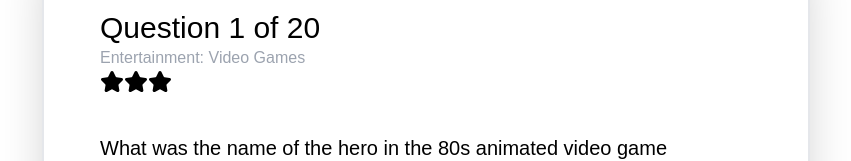
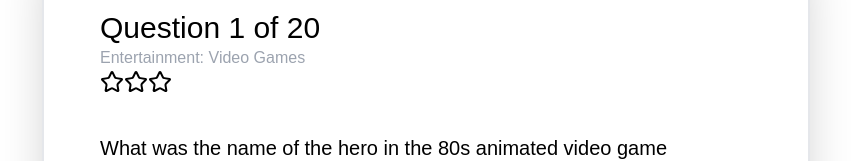
Before and after one commit to MominRazaexp/Quiz_App, a Next.js app: page /questions in a window 1280 px wide. Shown: the part 194-355 px from the top of the page, without its empty margins (214-1065 px from the left). Built offline with nearby package versions, Linux system fonts and the light colour scheme.

Commit message:
refactor: rating star logic using loop

```diff
--- a/src/components/Button.tsx
+++ b/src/components/Button.tsx
@@ -1,6 +1,5 @@
 import React from "react";
 import { ButtonInterface } from "@/Interface/interface";
-
 
 export default function Button({ btnName, btnAction }: ButtonInterface) {
   return (
--- a/src/components/Choice.tsx
+++ b/src/components/Choice.tsx
@@ -1,6 +1,5 @@
 import React from "react";
-import {ChoiceInterface} from "../Interface/interface"
-
+import { ChoiceInterface } from "../Interface/interface";
 
 export default function Choice({
   choices,
--- a/src/components/ResultCard.tsx
+++ b/src/components/ResultCard.tsx
@@ -1,8 +1,13 @@
-import React from 'react'
-import Button from './Button'
-import {ResultInterface} from "../Interface/interface"
+import React from "react";
+import Button from "./Button";
+import { ResultInterface } from "../Interface/interface";
 
-export default function ResultCard({ totalQ , corrected ,handleReStartQuiz ,handleStartQuiz }: ResultInterface) {
+export default function ResultCard({
+  totalQ,
+  corrected,
+  handleReStartQuiz,
+  handleStartQuiz,
+}: ResultInterface) {
   return (
     <div className="bg-white rounded-lg px-2 flex flex-col items-center  text-black w-[20%] py-4  shadow-2xl border-gray-200 border-2">
       <h1 className=" text-xl font-bold">Here is Your Score</h1>
@@ -12,10 +17,9 @@ export default function ResultCard({ totalQ , corrected ,handleReStartQuiz ,hand
         100
       ).toFixed(0)}%`}</span>
       <div className="flex justify-around w-[100%] mt-5 ">
-            <Button btnAction={handleStartQuiz} btnName='Start New Quiz'/>
-            <Button btnAction={handleReStartQuiz} btnName='Restart Quiz'/>
-
+        <Button btnAction={handleStartQuiz} btnName="Start New Quiz" />
+        <Button btnAction={handleReStartQuiz} btnName="Restart Quiz" />
       </div>
     </div>
-  )
+  );
 }
--- a/src/customHooks/useQuizLogic.tsx
+++ b/src/customHooks/useQuizLogic.tsx
@@ -2,6 +2,7 @@ import { useRouter } from "next/navigation";
 import { useState, useEffect } from "react";
 import questions from "../data/questions.json";
 import { currentQInterface } from "@/Interface/interface";
+import { StarIcon } from "@/icon";
 
 export default function useQuizLogic() {
   const router = useRouter();
@@ -49,6 +50,22 @@ export default function useQuizLogic() {
     setIsShowingResult(false);
     setProgress((currentQCount / formatedQuestions.length) * 100);
     setMaxScore(100);
+  };
+
+  const starRating = (difficulty: string): JSX.Element[] => {
+    const filledCount =
+      difficulty === "easy" ? 1 : difficulty === "medium" ? 2 : 3;
+
+    return Array.from({ length: 3 }, (_, index) => (
+      <StarIcon
+        key={index}
+        className={
+          index < filledCount
+            ? "text-black fill-black"
+            : "text-gray-400 fill-gray-400"
+        }
+      />
+    ));
   };
 
   const handleAnswer = (choice: string) => {
@@ -123,6 +140,7 @@ export default function useQuizLogic() {
     maxScore,
     minScore,
     progress,
+    starRating,
     handleAnswer,
     handleNextQ,
     handleStartQuiz,
--- a/src/icon.tsx
+++ b/src/icon.tsx
@@ -1,7 +1,10 @@
 import { Star } from "lucide-react";
-import {StarIconInterface} from "./Interface/interface"
+import { StarIconInterface } from "./Interface/interface";
 
-
-export const StarIcon = ({ className }: StarIconInterface) => (
-    <Star className = { className ?? '' }/>
-)
+export const StarIcon = ({ className }: StarIconInterface): JSX.Element => (
+  <Star
+    className={`w-4 h-4 sm:w-6 sm:h-6 ${
+      className ?? "text-gray-500 fill-gray-500"
+    }`}
+  />
+);
--- a/src/view/QuestionsView.tsx
+++ b/src/view/QuestionsView.tsx
@@ -21,13 +21,13 @@ export default function QuestionsView() {
     maxScore,
     minScore,
     progress,
+    starRating,
     handleAnswer,
     handleNextQ,
     handleStartQuiz,
     handleReStartQuiz,
     handleResult,
   } = useQuizLogic();
-
 
   return (
     <div className="flex justify-center items-center w-full min-h-screen sm:px-4">
@@ -48,25 +48,10 @@ export default function QuestionsView() {
           <div className="flex flex-col px-4 sm:px-10">
             <h1 className="text-xl sm:text-2xl md:text-3xl  mt-10">{`Question ${currentQCount} of ${totalQ}`}</h1>
             <span className=" text-gray-400">{currentQ.category}</span>
-            <div className=" flex">
-              <StarIcon className="w-4 h-4 sm:w-6 sm:h-6 text-black fill-black " />
-              <StarIcon
-                className={`w-4 h-4 sm:w-6 sm:h-6 ${
-                  currentQ.difficulty === "medium" ||
-                  currentQ.difficulty === "hard"
-                    ? "text-black fill-black"
-                    : "text-gray-500 fill-gray-500"
-                }`}
-              />
-              <StarIcon
-                className={`w-4 h-4 sm:w-6 sm:h-6 ${
-                  currentQ.difficulty === "hard"
-                    ? "text-black fill-black"
-                    : "text-gray-500 fill-gray-500"
-                }`}
-              />
-            </div>
-            <span className="mt-10 text-base sm:text-xl">{currentQ.question}</span>
+            <div className=" flex">{starRating(currentQ.difficulty)}</div>
+            <span className="mt-10 text-base sm:text-xl">
+              {currentQ.question}
+            </span>
 
             <Choice
               choices={choices}
@@ -75,7 +60,9 @@ export default function QuestionsView() {
               selectedChoice={selectedChoice}
             />
             {isAnswerd && (
-              <h1 className="text-center text-base sm:text-2xl m-3 sm:mt-10">{answerFlag}</h1>
+              <h1 className="text-center text-base sm:text-2xl m-3 sm:mt-10">
+                {answerFlag}
+              </h1>
             )}
             {isAnswerd && currentQCount === totalQ ? (
               <div className="mt-7 flex justify-center ">
```
Also changed, not shown: src/Interface/interface.tsx (+8 -8 lines), src/app/page.tsx (+3 -4 lines), src/app/questions/page.tsx (+5 -3 lines). Lines whose indentation alone changed are shown as unchanged.
